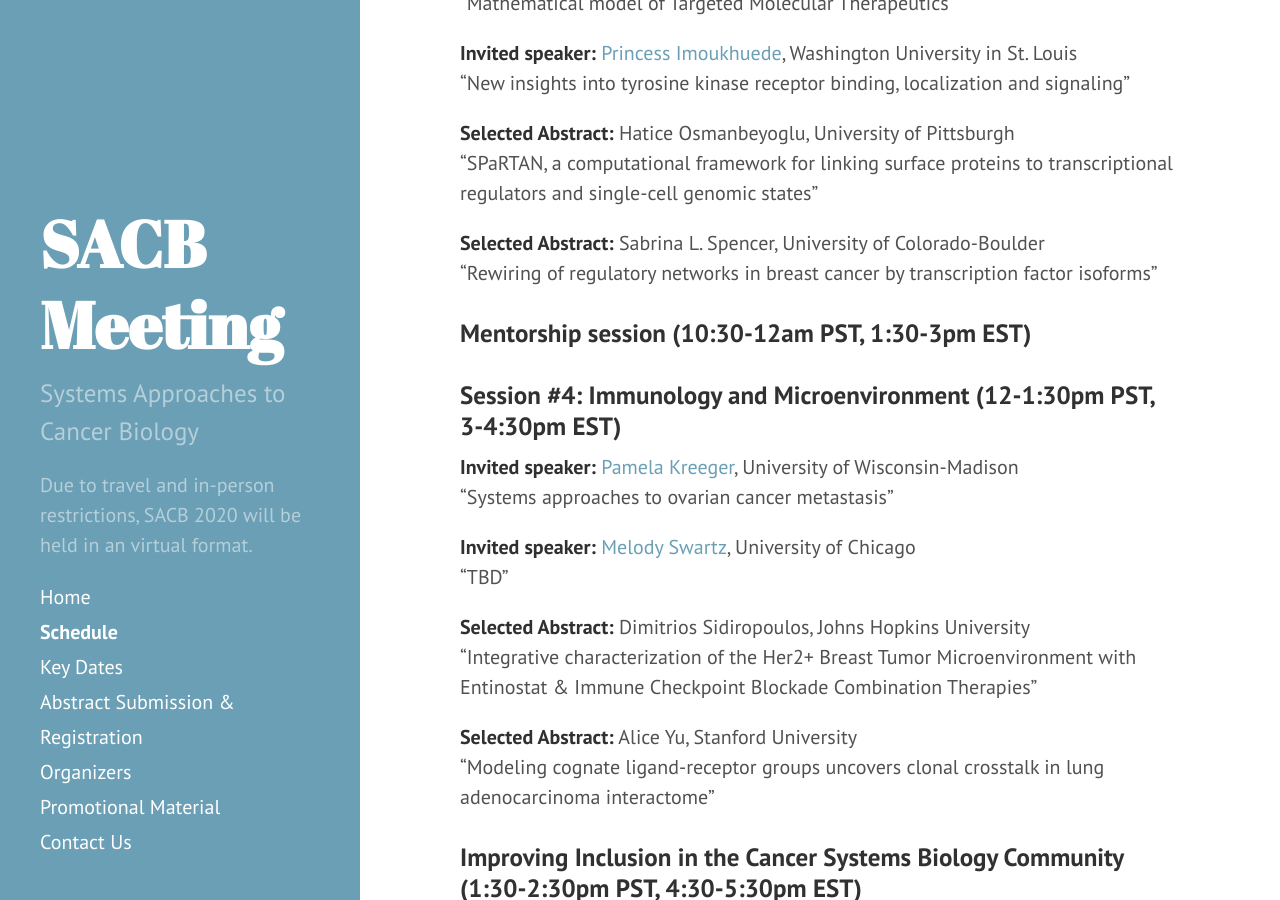
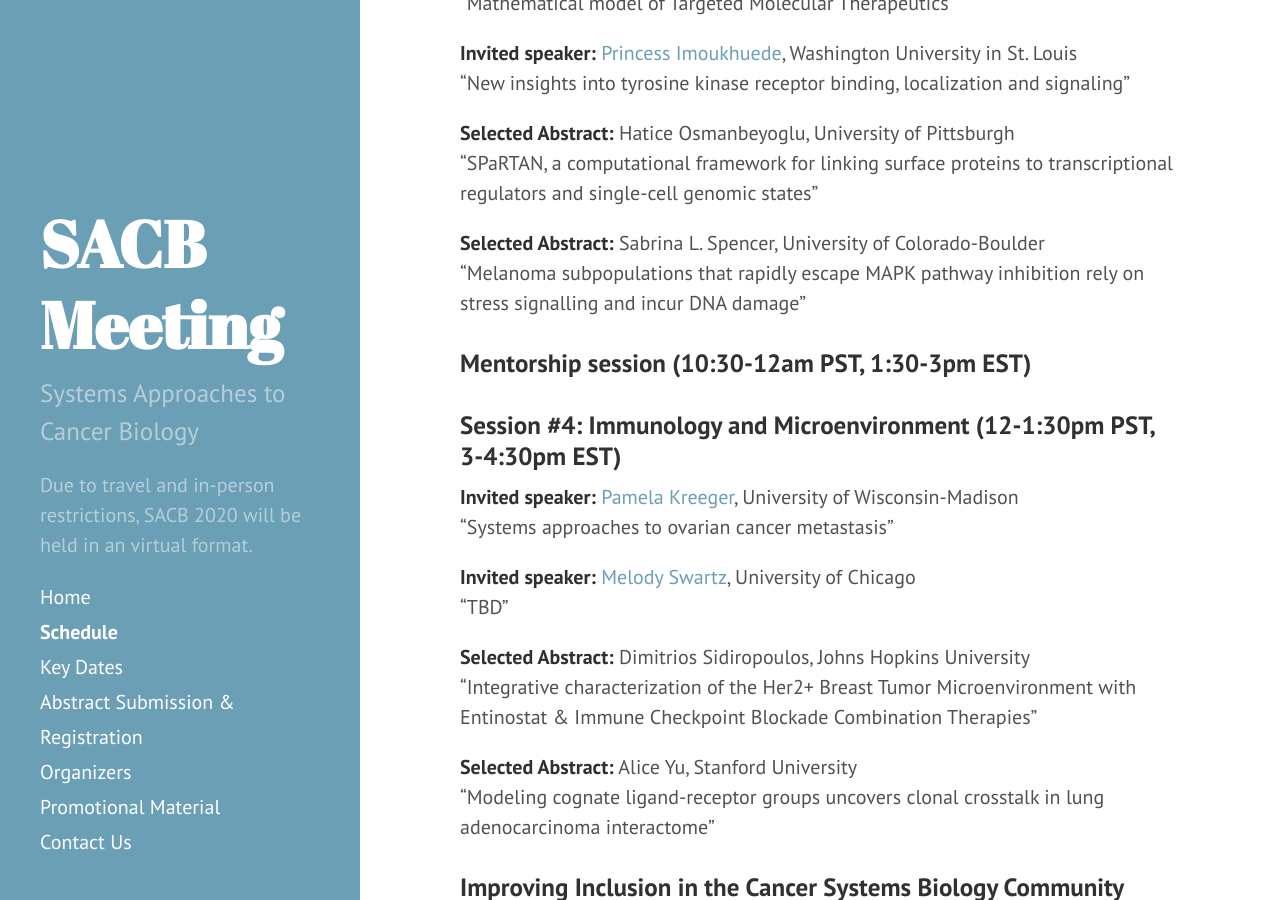
Before and after one commit to AECCSB/sacb-meeting, a Jekyll site: the page built from schedule.md, in a window 1280 px wide and 900 px high, scrolled down 1580 px. Built offline with Jekyll 4.4.1, drawn with Linux system fonts in a browser that asks for light colours.

Commit message:
schedule4

```diff
--- a/schedule.md
+++ b/schedule.md
@@ -56,7 +56,7 @@
 "SPaRTAN, a computational framework for linking surface proteins to transcriptional regulators and single-cell genomic states"
 
 **Selected Abstract:** Sabrina L. Spencer, University of Colorado-Boulder
-"Rewiring of regulatory networks in breast cancer by transcription factor isoforms"
+"Melanoma subpopulations that rapidly escape MAPK pathway inhibition rely on stress signalling and incur DNA damage"
 
 ### Mentorship session (10:30-12am PST, 1:30-3pm EST)
 
```
